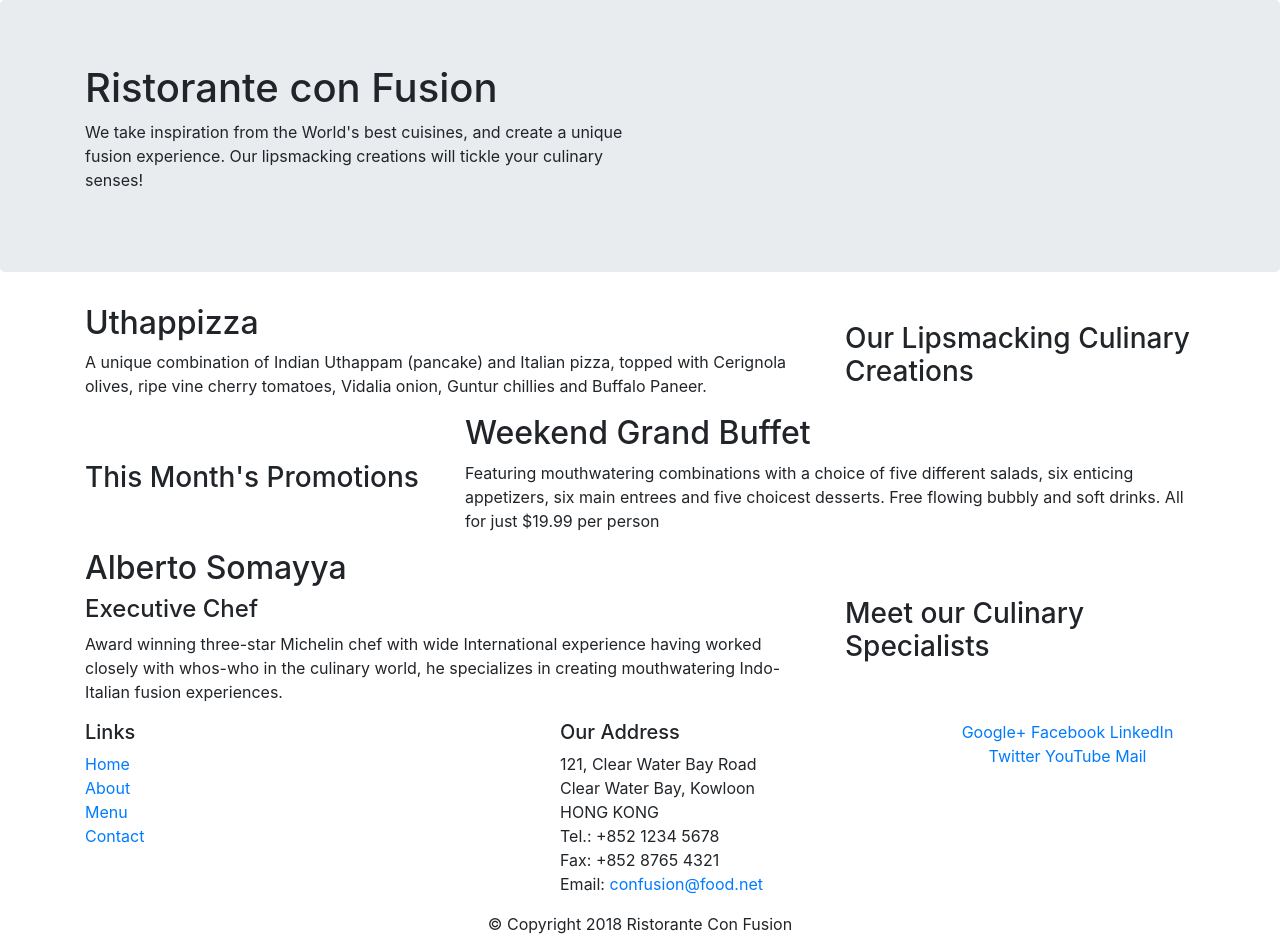
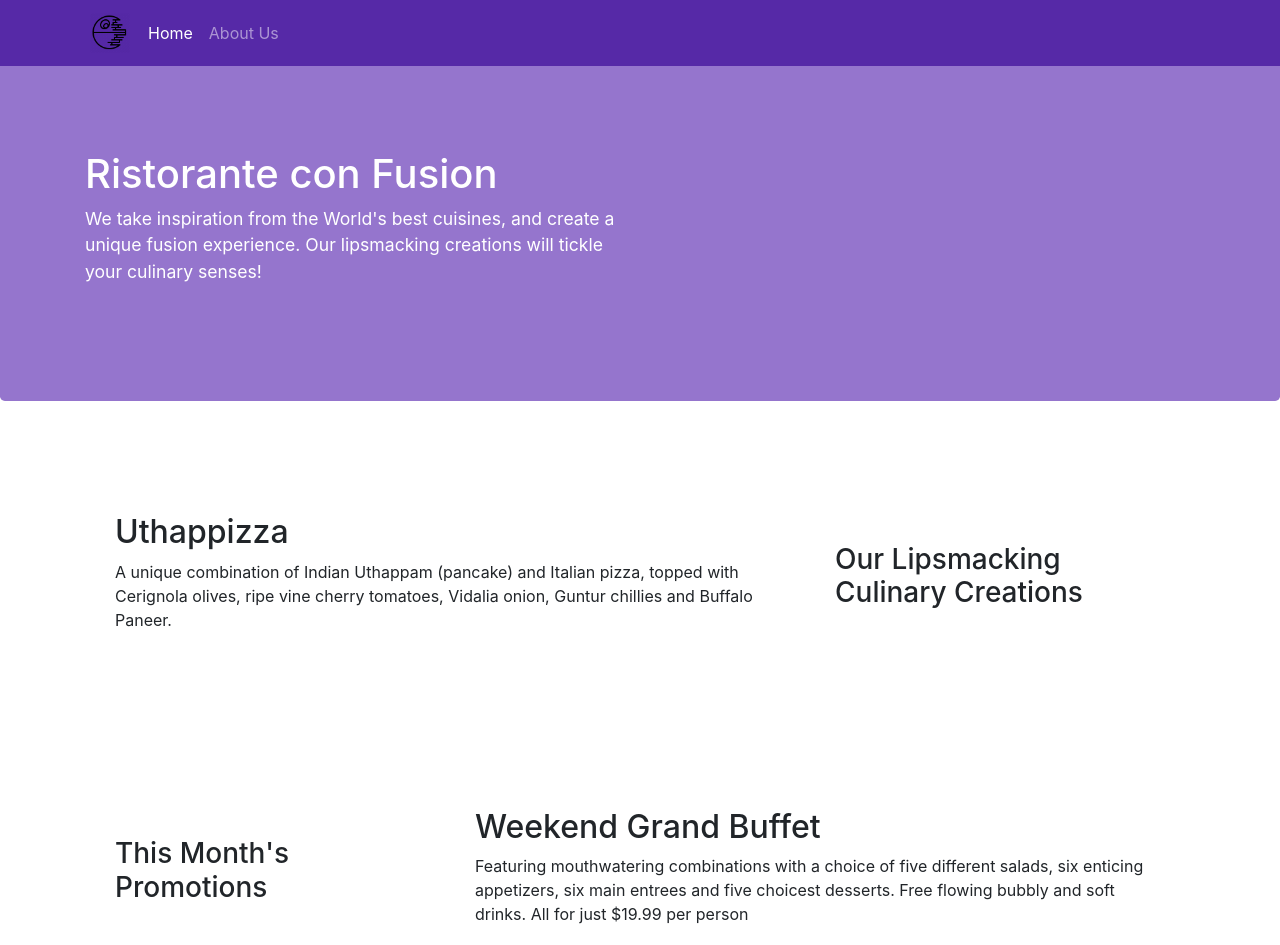
Before and after one commit to dak-shin/bootstrap4.0-, a website: page index.html in a window 1280 px wide. Shown: the top 945 px of the page. Drawn offline with nearby package versions, Linux system fonts and the light colour scheme.

Commit message:
navbar and breadcrumbs completed

```diff
--- a/css/styles.css
+++ b/css/styles.css
@@ -1,3 +1,9 @@
+body{
+	padding-top: 50px;
+}
+nav{
+	background-color: #5629a7;
+}
 .jumbotron{
 	background-color: #9575cd;
 	padding: 100px 30px;
@@ -6,12 +12,9 @@
 	color: white;
 	font-size:110%;
 }
-.first-row-content{
+.row-content{
 	padding: 80px 30px;
 
-}
-.second-row-content{
-	padding: 80px 30px;
 }
 footer{
 	background-color: #d1c4e9;
@@ -21,3 +24,11 @@ a{
 	text-decoration-style: none;
 	color: blue;
 }
+.navbar-brand{
+	padding-left: 5px;
+}
+.logo{
+	height: 40px;
+	width: auto;
+	padding-right: 10px;
+}
--- a/index.html
+++ b/index.html
@@ -10,10 +10,30 @@
 
     <!-- Bootstrap CSS -->
     <link rel="stylesheet" href="node_modules/bootstrap/dist/css/bootstrap.min.css">
-    <link rel="stylesheet" type="text/css" href="css/style.css">
+    <link rel="stylesheet" type="text/css" href="../css/styles.css">
 </head>
 
 <body>
+    <nav class="navbar navbar-dark fixed-top navbar-expand-sm">
+        <div class="container">
+            <a href="" class="navbar-brand mr-auto">
+                <img class="logo" src="ds.png">
+            </a>
+            <button class="navbar-toggler " data-toggle="collapse" type="button" data-target="#id1234">
+                <span class="navbar-toggler-icon"></span>
+            </button>
+            <div class="navbar-collapse collapse" id="id1234">
+                <ul class="navbar-nav mr-auto" >
+                    <li class="nav-item active">
+                        <a href="#" class="nav-link">Home</a>
+                    </li>
+                    <li class="nav-item">
+                        <a href="./aboutus.html" class="nav-link">About Us</a>
+                    </li>
+                </ul>
+            </div>
+        </div>
+    </nav>
 
     <header class="jumbotron">
         <div class="container">
```
Also changed, not shown: aboutus.html (+29 -6 lines), ds.png (added).
